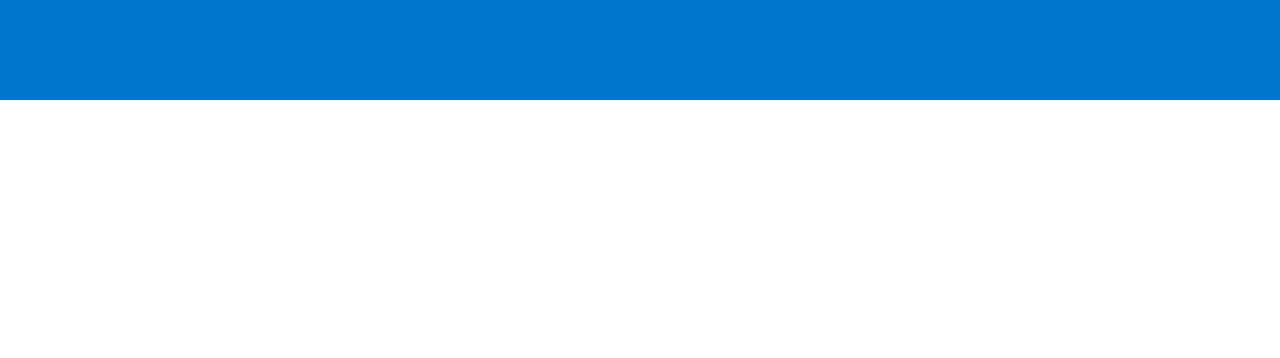
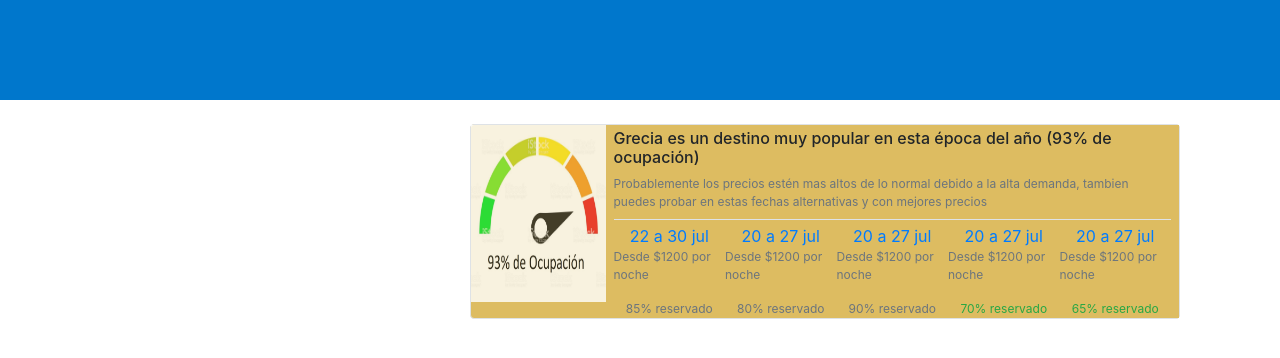
Before and after one commit to rodriguezmelisa93/hitchhiking, a website built with Parcel: page src/results.html in a window 1280 px wide. Built offline with nearby package versions, Linux system fonts and the light colour scheme.

Commit message:
Task 14 ready

```diff
--- a/src/css/main.css
+++ b/src/css/main.css
@@ -106,3 +106,14 @@ nav div a i, header i {
 .shadow1 img {
     max-height: 140px;
 }
+section .container img {
+    height: 177px;
+    width: 19%;
+    opacity: 0.8;
+}
+section .row .col-8 .d-flex {
+    background: #ddbc61;
+}
+section .container .rounded div span {
+    font-size: 12px;
+}
--- a/src/results.html
+++ b/src/results.html
@@ -19,12 +19,47 @@
         </nav>
 
         <section>
-            <div class="row">
+            <div class=" container row mx-auto">
                 <div class="col-4">
                     <!-- Busqueda-->
                 </div>
-                <div class="col-8">
+                <div class="col-8 my-4">
                     <!-- Resultado de Busqueda-->
+                    <!--task-14-RESULTS-Master2-->
+                    <div class="d-flex rounded border">
+                        <img src="./img/grafico-ocupacion.jpg" alt="93% de Ocupación">
+                        <div class="px-2 d-flex flex-column">
+                            <h6 class="pt-1">Grecia es un destino muy popular en esta época del año (93% de ocupación)</h6>
+                            <span class="text-muted">Probablemente los precios estén mas altos de lo normal debido a la alta demanda, tambien puedes probar en estas fechas alternativas y con mejores precios</span>
+                            <div class="d-flex justify-content-between border-top mt-2">
+                                <div class="d-flex flex-column align-items-center">
+                                    <a href="#" class="pt-1">22 a 30 jul</a>
+                                    <span class="text-muted">Desde $1200 por noche</span>
+                                    <span class="text-muted pt-3">85% reservado</span>
+                                </div>
+                                <div class="d-flex flex-column align-items-center">
+                                    <a href="#" class="pt-1" >20 a 27 jul</a>
+                                    <span class="text-muted">Desde $1200 por noche</span>
+                                    <span class="text-muted pt-3">80% reservado</span>
+                                </div>
+                                <div class="d-flex flex-column align-items-center">
+                                    <a href="#" class="pt-1">20 a 27 jul</a>
+                                    <span class="text-muted">Desde $1200 por noche</span>
+                                    <span class="text-muted pt-3">90% reservado</span>
+                                </div>
+                                <div class="d-flex flex-column align-items-center">
+                                    <a href="#" class="pt-1">20 a 27 jul</a>
+                                    <span class="text-muted">Desde $1200 por noche</span>
+                                    <span class="text-success pt-3">70% reservado</span>
+                                </div>
+                                <div class="d-flex flex-column align-items-center">
+                                    <a href="#" class="pt-1">20 a 27 jul</a>
+                                    <span class="text-muted">Desde $1200 por noche</span>
+                                    <span class="text-success pt-3">65% reservado</span>
+                                </div>
+                            </div>
+                        </div>
+                    </div>
                 </div>
             </div>
         </section>
```
Also changed, not shown: src/img/grafico-ocupacion.jpg (added).
